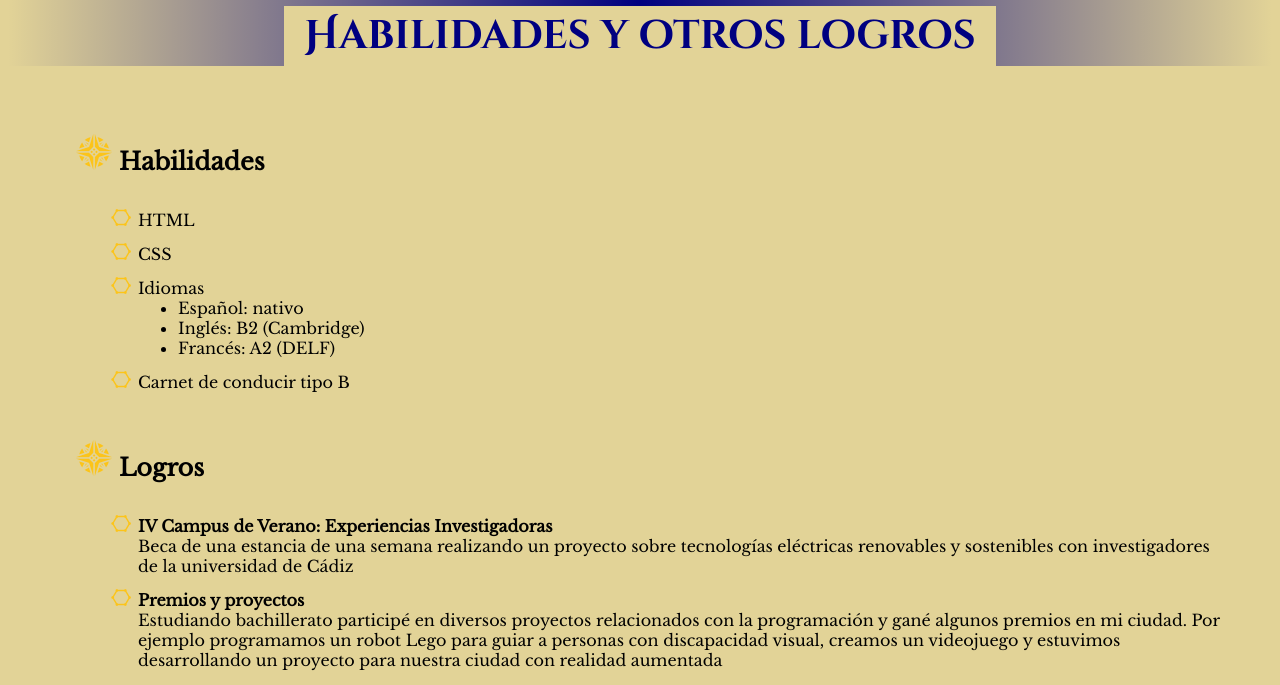
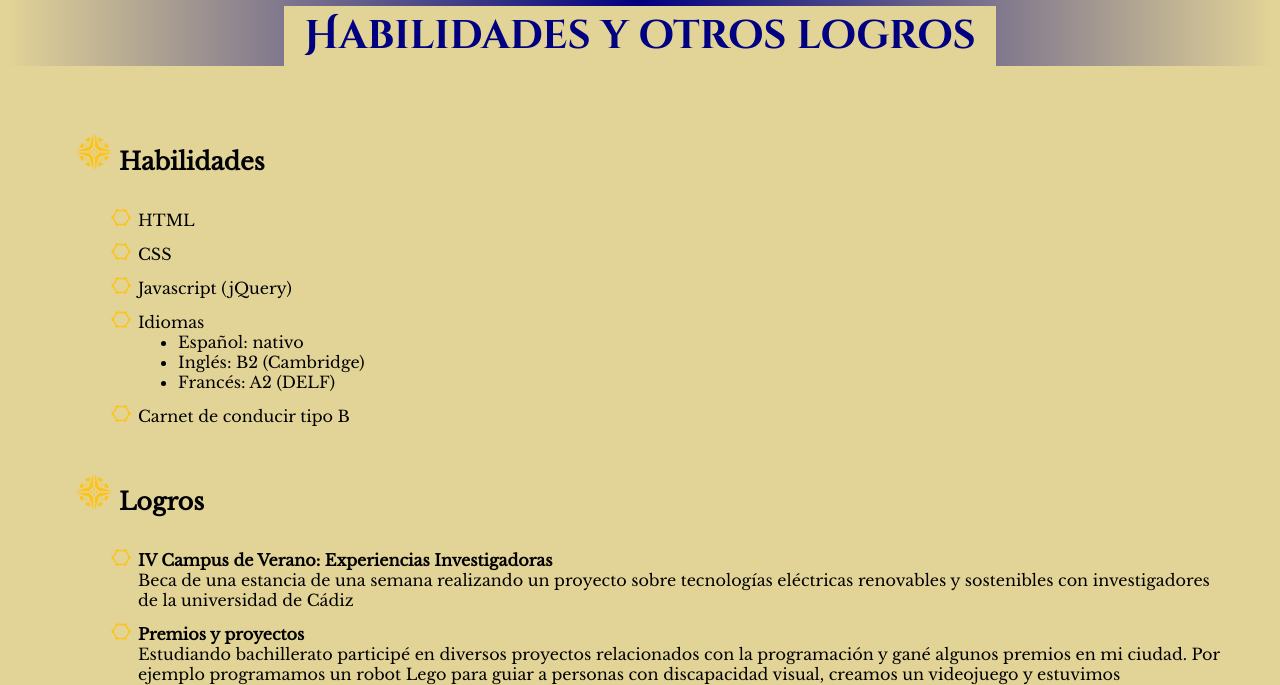
Before and after one commit to HananGK/personalsite, a plain HTML site: page Habilidades.html in a window 1280 px wide. Shown: the part 94-779 px from the top of the page. Drawn offline with nearby package versions, Linux system fonts and the light colour scheme.

Commit message:
Update Habilidades.html

```diff
--- a/Habilidades.html
+++ b/Habilidades.html
@@ -45,6 +45,7 @@
         <ul>
             <li class="list">HTML</li>
             <li class="list">CSS</li>
+            <li class="list">Javascript (jQuery)</li>
             <li class="list">
                 Idiomas
                 <ul>
```
